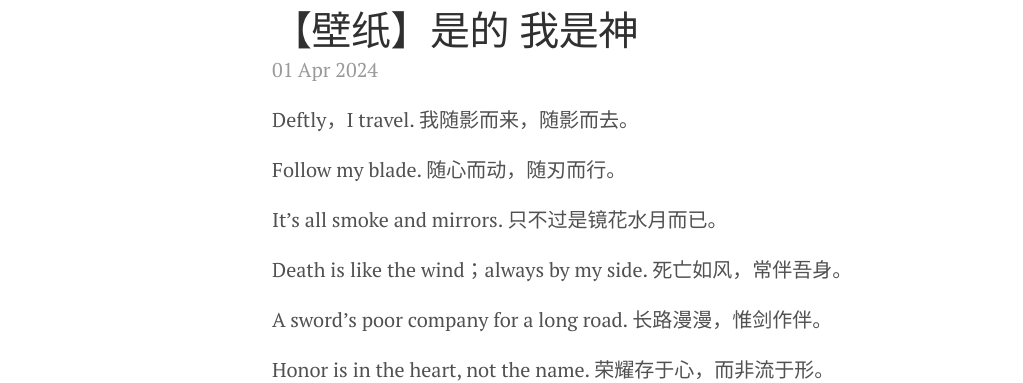
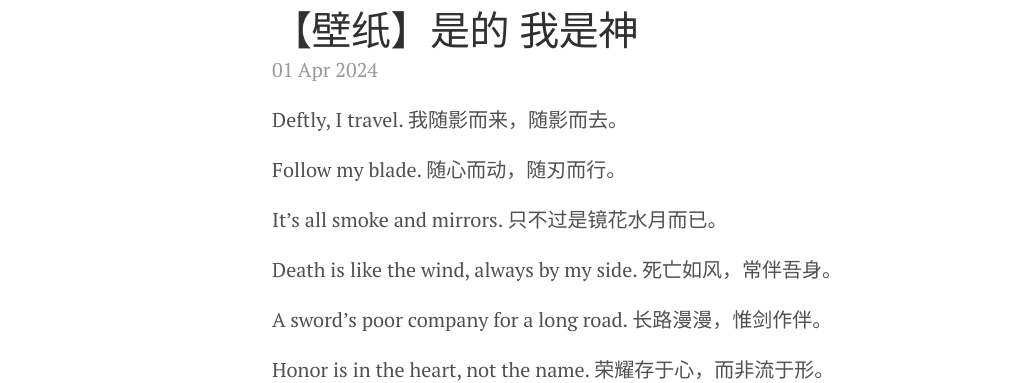
Before and after one commit to IcingTomato/icing.fun, a Jekyll site: the page built from _posts/2024-04-01-yes_i_am_god.markdown, in a window 1280 px wide. Shown: the part 127-510 px from the top of the page, without its empty margins (8-1031 px from the left). Built offline with Jekyll 4.4.1, drawn with Linux system fonts in a browser that asks for light colours.

Commit message:
Change: Change 2024-04-01

```diff
--- a/_posts/2024-04-01-yes_i_am_god.markdown
+++ b/_posts/2024-04-01-yes_i_am_god.markdown
@@ -4,13 +4,13 @@ title:  "【壁纸】是的 我是神"
 tags: wallpaper zh-cn
 ---
 
-Deftly，I travel. 我随影而来，随影而去。
+Deftly, I travel. 我随影而来，随影而去。
 
 Follow my blade. 随心而动，随刃而行。
 
-It’s all smoke and mirrors. 只不过是镜花水月而已。
+It's all smoke and mirrors. 只不过是镜花水月而已。
 
-Death is like the wind；always by my side. 死亡如风，常伴吾身。
+Death is like the wind, always by my side. 死亡如风，常伴吾身。
 
 A sword's poor company for a long road. 长路漫漫，惟剑作伴。
 
```
